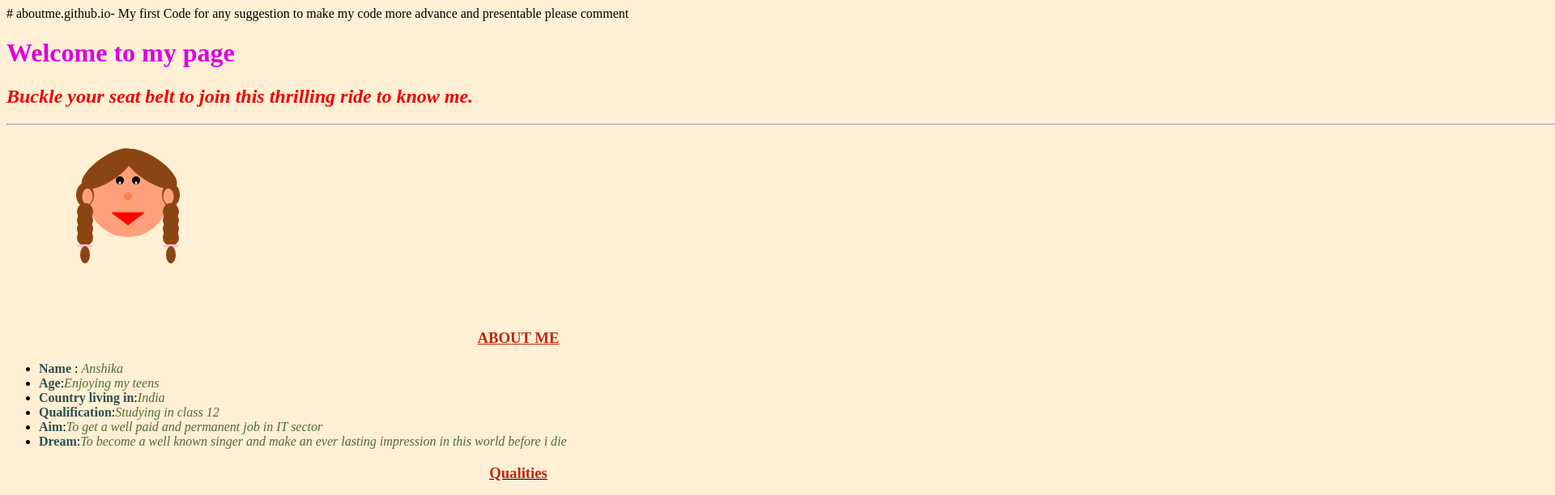
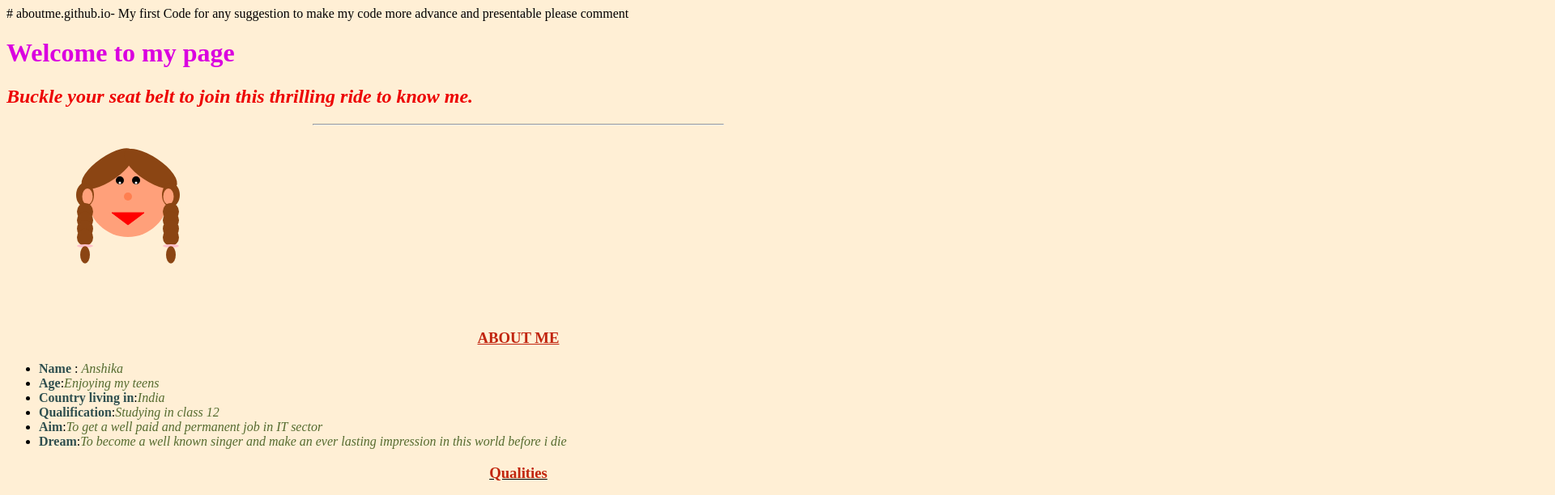
Before and after one commit to Anshika75/About-Me-, a plain HTML site: page index.html in a window 1280 px wide. Shown: the top 612 px of the page at 81% size, 1920 px wide, since content can reach past the window. Drawn offline with Linux system fonts and the light colour scheme.

Commit message:
Update index.html

```diff
--- a/index.html
+++ b/index.html
@@ -19,7 +19,7 @@ My first Code for any suggestion to make my code more advance and presentable pl
     <body style = "background-color:papayawhip">
         <script>  alert("My first Code for any suggestion to make my code more advance and presentable please comment")</script>
     <h1><font color = "dark magenta">Welcome to my page</font></h1>
-    <h2><font color = " medium violet red"><i>Buckle your seat belt to join this thrilling ride to know me.</font></i></h2><hr width = 475% align = center>
+    <h2><font color = " medium violet red"><i>Buckle your seat belt to join this thrilling ride to know me.</font></i></h2><hr width = 40% align = center>
    <svg width="250" height="225">
    <circle cx="150" cy="80" r="50" fill="lightsalmon" />
     <circle cx="140" cy="60" r="5" fill="black" >
```
